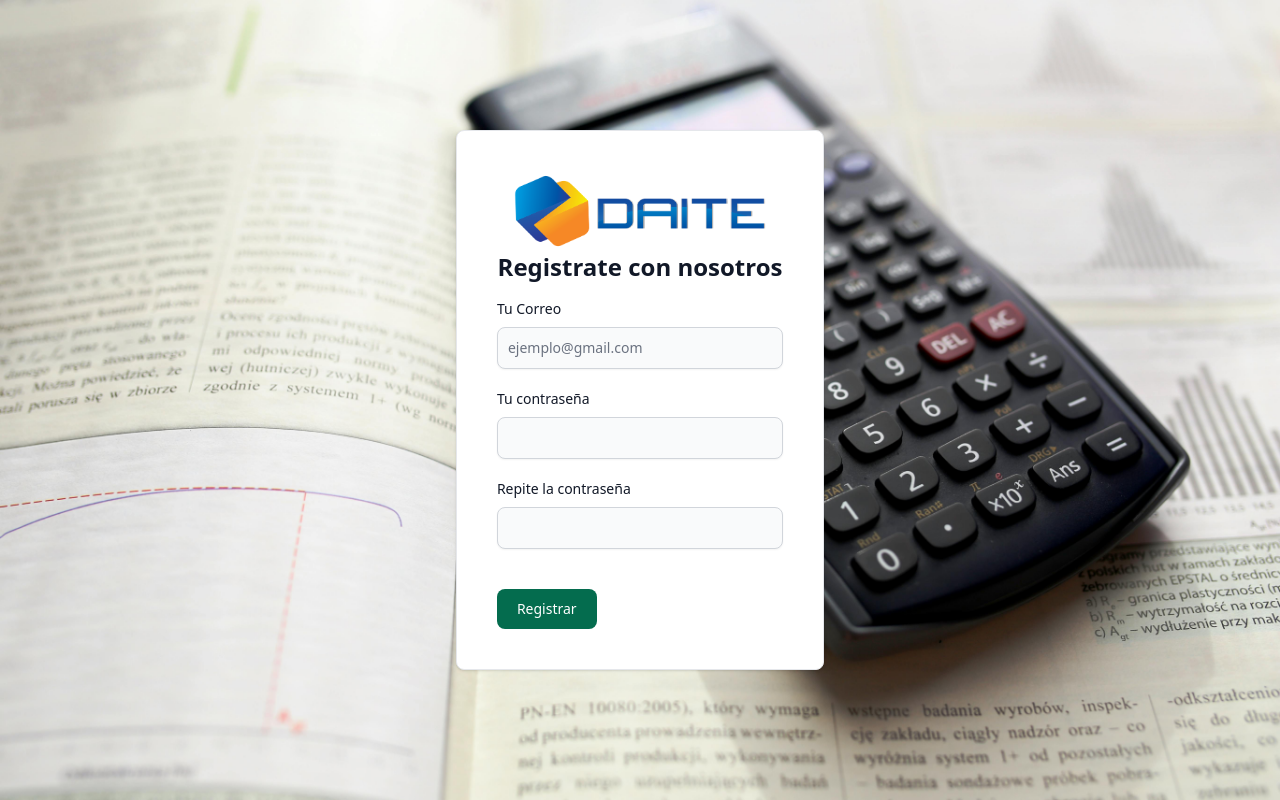
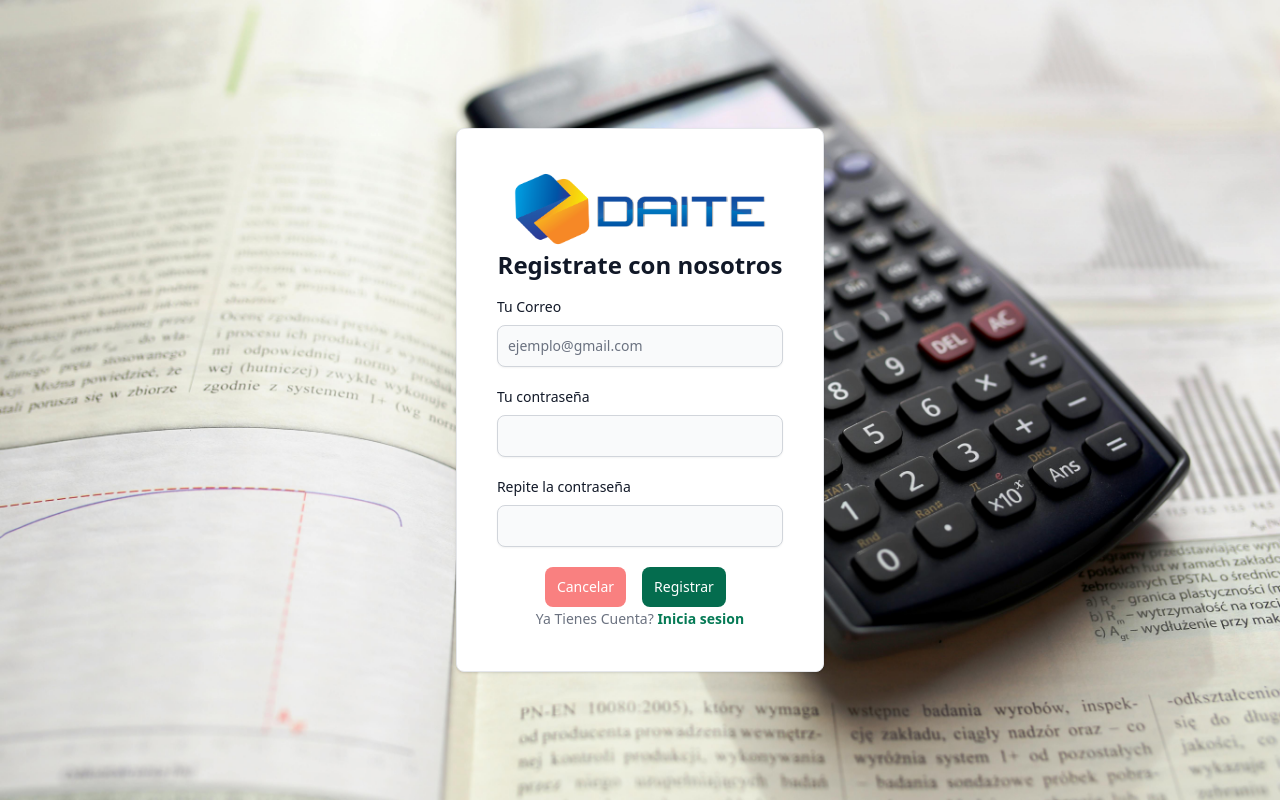
Before and after one commit to EdwinDev6/coopago-react-frontend, a React (Vite) app: page /signup in a window 1280 px wide. Built offline with nearby package versions, Linux system fonts and the light colour scheme.

Commit message:
refactor: update login and signup components

```diff
--- a/src/components/login/Login.jsx
+++ b/src/components/login/Login.jsx
@@ -1,7 +1,13 @@
+import backgroundImage from "../../assets/images/backgroundImage.jpg";
+
 export default function Login() {
   return (
     <>
-      <div className="flex min-h-full flex-1 flex-col justify-center px-6 py-12 lg:px-8">
+       <section
+      className="bg-no-repeat bg-cover bg-center min-h-screen flex flex-col items-center justify-center bg-green-40"
+      style={{ backgroundImage: `url('${backgroundImage}')` }}
+    >
+      <div className="max-w-sm p-10 bg-white border border-gray-200 rounded-lg shadow">
         <div className="sm:mx-auto sm:w-full sm:max-w-sm">
           <img
             alt="Daite"
@@ -44,7 +50,7 @@ export default function Login() {
                 >
                   Contraseña
                 </label>
-                <div className="text-sm">
+                <div className="text-sm mx-2">
                   <a
                     href="#"
                     className="font-semibold text-indigo-600 hover:text-indigo-500"
@@ -86,7 +92,8 @@ export default function Login() {
             </a>
           </p>
         </div>
-      </div>
+        </div>
+      </section>
     </>
   );
 }
--- a/src/components/signup/Signup.jsx
+++ b/src/components/signup/Signup.jsx
@@ -1,6 +1,13 @@
 import backgroundImage from "../../assets/images/backgroundImage.jpg";
+import { useNavigate } from "react-router-dom";
 
 function Signup() {
+  const navigate = useNavigate();
+
+  const handleRedirect = () => {
+    navigate("/");
+  };
+
   return (
     <section
       className="bg-no-repeat bg-cover bg-center min-h-screen flex flex-col items-center justify-center bg-green-40"
@@ -50,13 +57,31 @@ function Signup() {
               required
             />
           </div>
-          <div className="flex items-start mb-5"></div>
-          <button
-            type="submit"
-            className="text-white bg-green-700 hover:bg-green-800 focus:ring-4 focus:outline-none focus:ring-green-300 font-medium rounded-lg text-sm px-5 py-2.5 text-center dark:bg-green-600 dark:hover:bg-green-700 dark:focus:ring-green-800"
-          >
-            Registrar
-          </button>
+
+          <div className="flex items-center space-x-4 ml-12">
+            <button
+              type="submit"
+              onClick={handleRedirect}
+              className="text-white bg-red-400 hover:bg-red-800 focus:ring-4 focus:outline-none focus:ring-red-300 font-medium rounded-lg text-sm px-3 py-2.5 text-center dark:bg-red-600 dark:hover:bg-red-700 dark:focus:red-green-800 items-center content-center flex"
+            >
+              Cancelar
+            </button>
+            <button
+              type="submit"
+              className="text-white bg-green-700 hover:bg-green-800 focus:ring-4 focus:outline-none focus:ring-green-300 font-medium rounded-lg text-sm px-3 py-2.5 text-center dark:bg-green-600 dark:hover:bg-green-700 dark:focus:ring-green-800 items-center content-center flex"
+            >
+              Registrar
+            </button>
+          </div>
+          <p className="mt-0  text-sm text-gray-500 text-center">
+            Ya Tienes Cuenta?{" "}
+            <a
+              href="/"
+              className="font-semibold leading-6 text-green-600 hover:text-green-500"
+            >
+              Inicia sesion
+            </a>
+          </p>
         </form>
       </div>
     </section>
```
